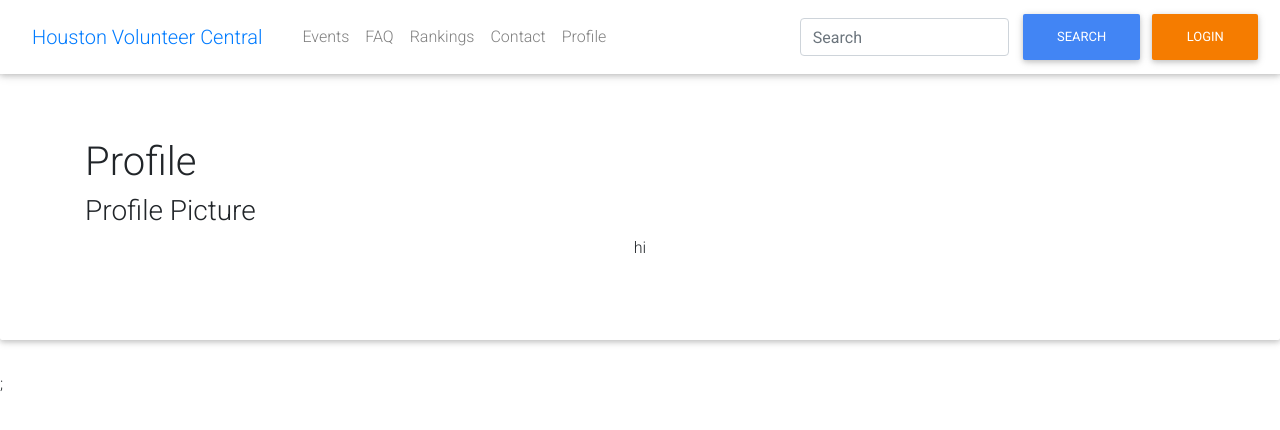
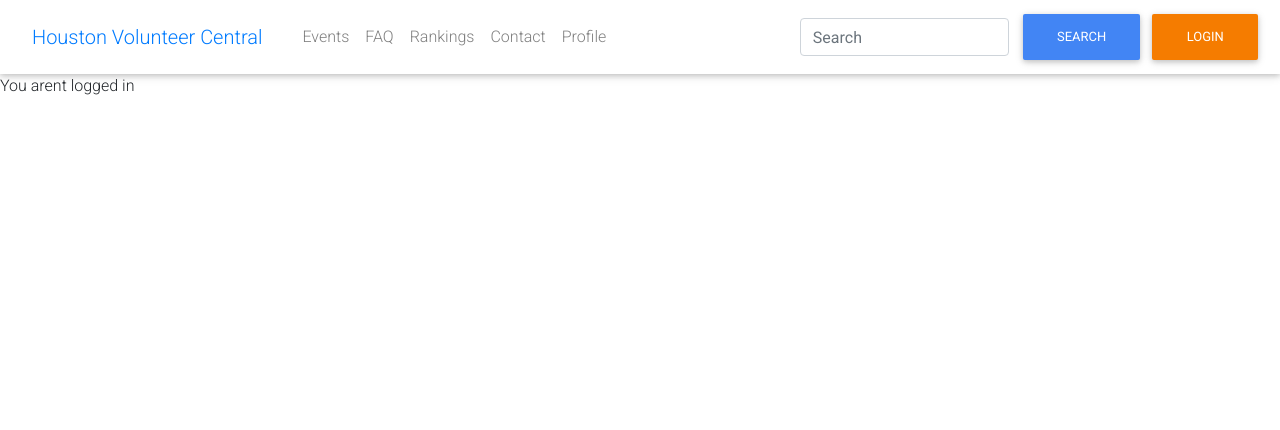
Before and after one commit to qwetboy10/YunginsHoustonHackathon, a React (Create React App) app in the folder Frontend/front/: page /profile in a window 1280 px wide. Shown: the top 430 px of the page. Built offline with nearby package versions, Linux system fonts and the light colour scheme; no server answers.

Commit message:
set up user data in profile

```diff
--- a/Frontend/front/src/App.js
+++ b/Frontend/front/src/App.js
@@ -21,9 +21,10 @@ class App extends Component {
     this.checkCookies();
   }
   checkCookies() {
-    console.log("tf");
     const cookie = new Cookies();
-    getPersonByID(cookie.get("user"), (data) => this.setState({user: data}));
+    const userID = cookie.get("user");
+    if(userID !== undefined) getPersonByID(cookie.get("user"), (data) => this.setState({user: data}));
+    else this.setState({user: null});
   }
   render() {
     const {user} = this.state;
--- a/Frontend/front/src/DataFetcher.js
+++ b/Frontend/front/src/DataFetcher.js
@@ -25,7 +25,6 @@ export function getSkills(loadData) {
 
 export function getPersonByID(id, loadData) {
     fetch(`${djangoIP}people/${id}/`).then(res => res.json()).then(res => {
-        console.log("wat");
         fetch(`${djangoIP}users/${res.id}/`).then(res2 => res2.json()).then(res2 =>
             loadData({...res, ...res2})
         );
--- a/Frontend/front/src/Profile.js
+++ b/Frontend/front/src/Profile.js
@@ -5,15 +5,14 @@ import {Carousel, Card, Jumbotron, Container} from 'react-bootstrap';
 
 class Profile extends Component {
     render() {
-        return (
+        const {user} = this.props;
+        if(!user) return <div>You arent logged in</div>//TODO: make this pretty
+        return ( //TODO: add other things for user, console.log(user) for the things u can use
           <div>
             <Jumbotron fluid>
             <Container>
                 <h1>Profile</h1>
-                <h3>Profile Picture</h3>
-                <p>
-                hi
-                </p>
+                <h3>{user.first_name + " " + user.last_name}</h3>
             </Container>
             </Jumbotron>;
           </div>
```
